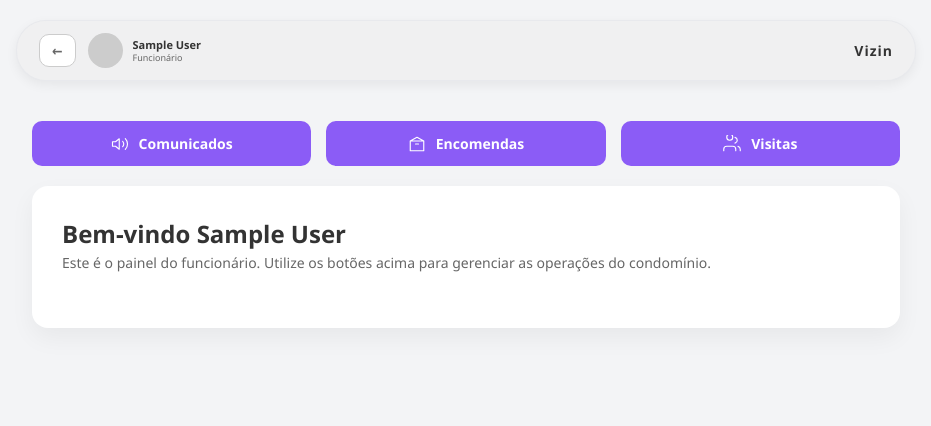
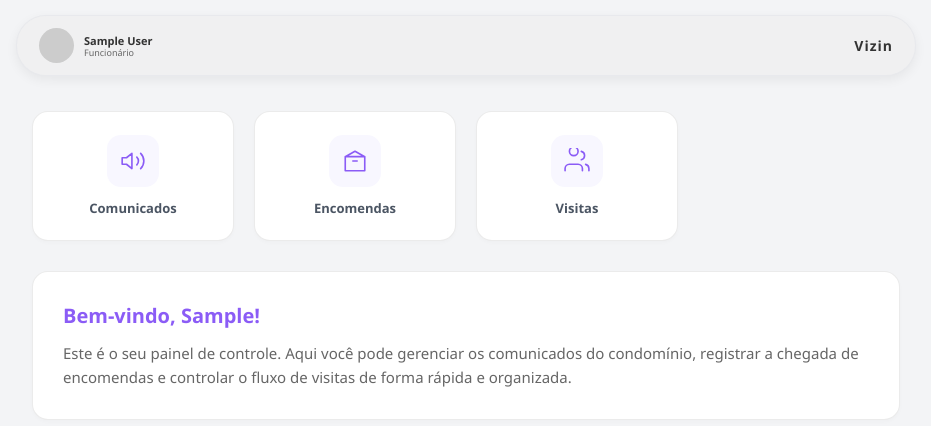
Before and after one commit to kojima-productions/vizin, a Django app: template vizin/templates/funcionario/painel.html in a window 1280 px wide. Shown: the top 426 px of the page, without its empty margins (174-1105 px from the left). Run offline with Django 5.2, Linux system fonts and the light colour scheme; the template is opened without the code that fills it, so the values that code supplies are empty; the visitor is signed in with stand-in values (Sample User, id 1).

Commit message:
refac: Atualização de botões em templates/funcionario/painel.html

```diff
--- a/vizin/static/css/paineis/painel.css
+++ b/vizin/static/css/paineis/painel.css
@@ -187,3 +187,25 @@ main {
     font-size: 14px;
     border-left: 4px solid #063;
 }
+
+/* CARD DE BOAS-VINDAS */
+.welcome-card {
+    background: white;
+    padding: 30px;
+    border-radius: 16px;
+    margin-top: 20px;
+    border: 1px solid rgba(0,0,0,0.08);
+    box-shadow: 0 2px 4px rgba(0,0,0,0.02);
+}
+
+.welcome-card h2 {
+    color: var(--roxo-vizin);
+    font-size: 20px;
+    margin-bottom: 12px;
+}
+
+.welcome-card p {
+    color: #666;
+    line-height: 1.6;
+    font-size: 15px;
+}
--- a/vizin/templates/funcionario/painel.html
+++ b/vizin/templates/funcionario/painel.html
@@ -1,35 +1,55 @@
-{% extends 'funcionario/base_funcionario.html' %}
+{% load static %}
+<!DOCTYPE html>
+<html lang="pt-br">
+<head>
+  <meta charset="utf-8">
+  <title>{% block title %}Vizin - Funcionário{% endblock %}</title>
+  <link rel="stylesheet" href="{% static 'css/paineis/painel.css' %}">
+</head>
+<body>
+  <header class="feed-header">
+    <a href="{% url 'funcionario:painel' %}" class="user-mini-link">
+      <div class="mini-avatar"></div>
+      <div class="user-details">
+        <div class="user-name">{{ request.user.get_full_name|default:request.user.email }}</div>
+        <div class="user-address">Funcionário</div>
+      </div>
+    </a>
+    <div class="header-logo">Vizin</div>
+  </header>
 
-{% block title %}Painel do Funcionário{% endblock %}
-
-{% block main_content %}
-  <div class="profile-actions" style="margin-bottom:20px;">
-    <a href="{% url 'comunicado:lista_comunicados' %}" class="btn-entrar" style="background-color: var(--roxo-vizin); color: white;">
+  <main>
+    <div class="container-painel">
+      <div class="admin-dashboard-grid">
+        <a href="{% url 'comunicado:lista_comunicados' %}" class="btn-redefinir">
           <span class="btn-icon" aria-hidden="true"><svg viewBox="0 0 24 24" fill="none" xmlns="http://www.w3.org/2000/svg"><path d="M11 5L6 9H2V15H6L11 19V5Z" stroke="currentColor" stroke-width="1.5" stroke-linecap="round" stroke-linejoin="round"/><path d="M15.54 8.46C16.4774 9.39764 17.004 10.6692 17.004 11.995C17.004 13.3208 16.4774 14.5924 15.54 15.53" stroke="currentColor" stroke-width="1.5" stroke-linecap="round" stroke-linejoin="round"/><path d="M19.07 4.93C20.9448 6.80527 21.9979 9.34839 21.9979 12C21.9979 14.6516 20.9448 17.1947 19.07 19.07" stroke="currentColor" stroke-width="1.5" stroke-linecap="round" stroke-linejoin="round"/></svg></span>
           Comunicados
         </a>
-    <a href="{% url 'encomenda:lista_encomendas_func' %}" class="btn-entrar" style="background-color: var(--roxo-vizin); color: white;">
+        <a href="{% url 'encomenda:lista_encomendas_func' %}" class="btn-redefinir">
           <span class="btn-icon" aria-hidden="true"><svg viewBox="0 0 24 24" fill="none" xmlns="http://www.w3.org/2000/svg"><path d="M21 8V21H3V8M21 8L12 3L3 8M21 8H3M10 12H14" stroke="currentColor" stroke-width="1.5" stroke-linecap="round" stroke-linejoin="round"/></svg></span>
           Encomendas
         </a>
-    <a href="{% url 'visita:lista_visitas_func' %}" class="btn-entrar" style="background-color: var(--roxo-vizin); color: white;">
+        <a href="{% url 'visita:lista_visitas_func' %}" class="btn-redefinir">
           <span class="btn-icon" aria-hidden="true"><svg viewBox="0 0 24 24" fill="none" xmlns="http://www.w3.org/2000/svg"><path d="M17 21v-2a4 4 0 0 0-4-4H5a4 4 0 0 0-4 4v2M9 7a4 4 0 1 0 0-8 4 4 0 0 0 0 8zm14 14v-2a4 4 0 0 0-3-3.87M16 3.13a4 4 0 0 1 0 7.75" stroke="currentColor" stroke-width="1.5" stroke-linecap="round" stroke-linejoin="round"/></svg></span>
           Visitas
         </a>
       </div>
 
       {% if messages %}
-    <div style="margin-bottom:16px;">
+        <div style="margin-top:20px;">
           {% for message in messages %}
-        <div class="post-card" style="background:#eaf3ff;color:#063;">{{ message }}</div>
+            <div class="post-card">{{ message }}</div>
           {% endfor %}
         </div>
       {% endif %}
 
-  <section class="dashboard-container">
-    <div class="dashboard-welcome">
-        <h2>Bem-vindo {{ request.user.get_full_name|default:request.user.email }}</h2>
-        <p>Este é o painel do funcionário. Utilize os botões acima para gerenciar as operações do condomínio.</p>
+      <section class="welcome-card">
+        <h2>Bem-vindo, {{ request.user.first_name|default:request.user.email }}!</h2>
+        <p>Este é o seu painel de controle. Aqui você pode gerenciar os comunicados do condomínio, registrar a chegada de encomendas e controlar o fluxo de visitas de forma rápida e organizada.</p>
+      </section>
+
     </div>
-  </section>
-{% endblock %}
+  </main>
+
+</body>
+</html>
```
Lines whose indentation alone changed are shown as unchanged.
